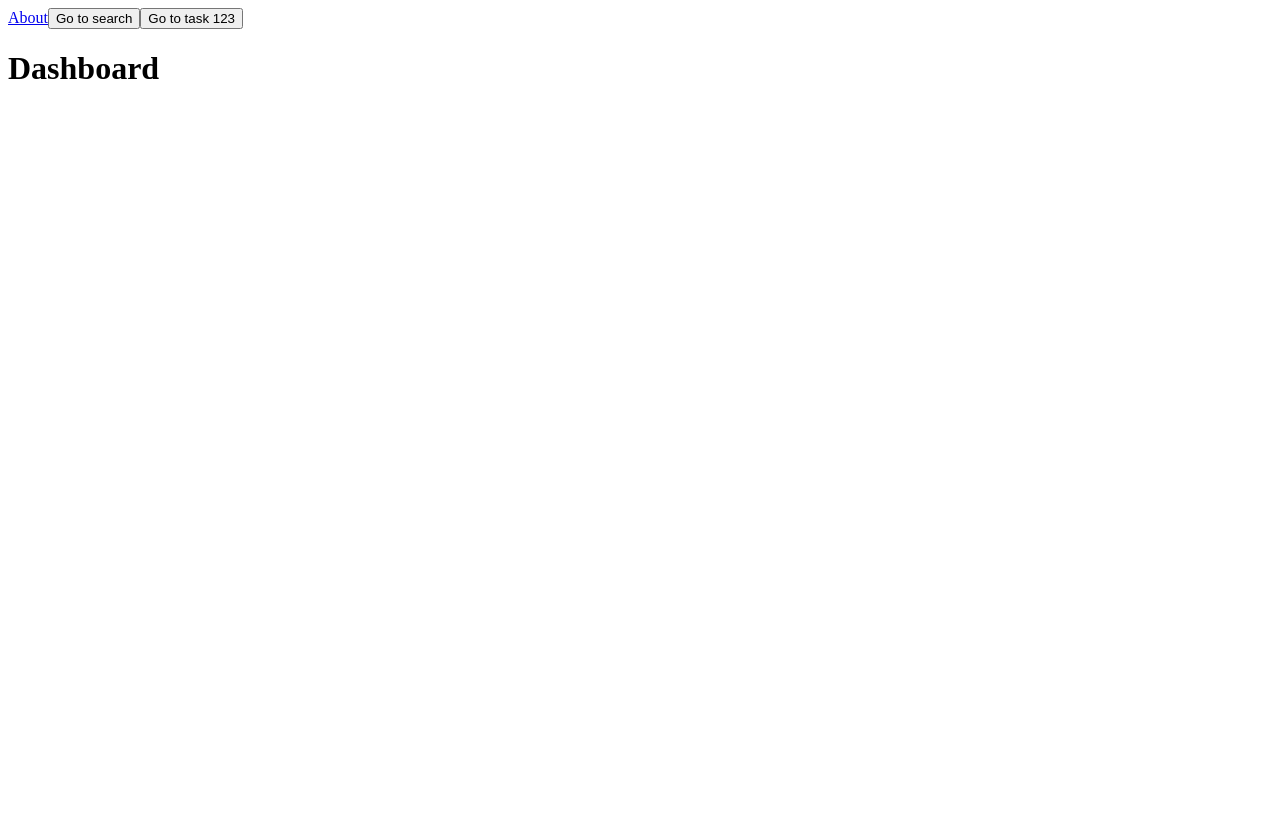
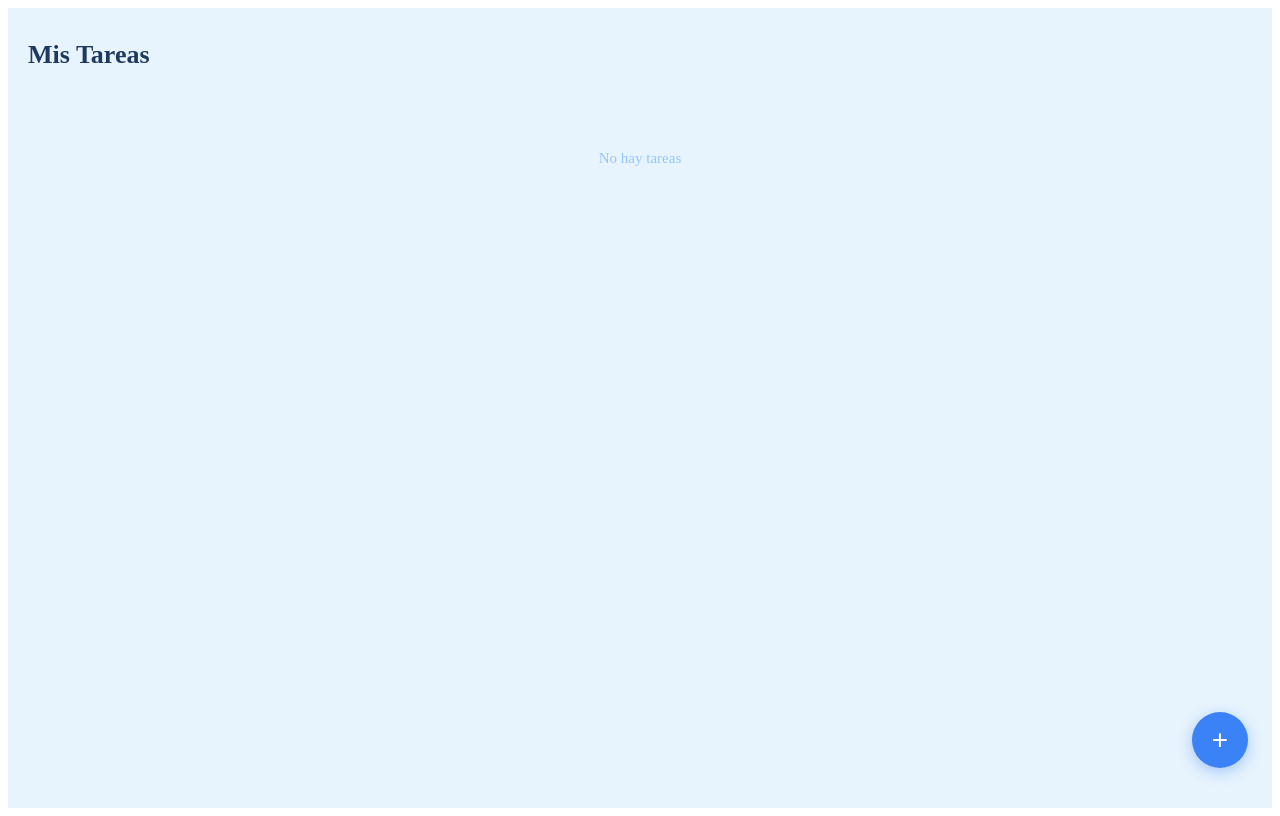
Before and after one commit to dotDynamo/todo-webfront, a React (Vite) app: page / in a window 1280 px wide. Built offline with nearby package versions, Linux system fonts and the light colour scheme.

Commit message:
feature/Add landing page to list all todos

```diff
--- /dev/null
+++ b/src/components/TodoCard/TodoCard.module.css
@@ -0,0 +1,31 @@
+.card {
+  background: #ffffff;
+  border-radius: 12px;
+  padding: 16px 20px;
+  border-left: 4px solid #3b82f6;
+  box-shadow: 0 2px 8px rgba(59, 130, 246, 0.08);
+}
+
+.cardCompleted {
+  border-left-color: #93c5fd;
+  opacity: 0.65;
+}
+
+.title {
+  font-size: 15px;
+  font-weight: 600;
+  color: #1e3a5f;
+  margin: 0 0 4px 0;
+}
+
+.titleCompleted {
+  text-decoration: line-through;
+  color: #94a3b8;
+}
+
+.description {
+  font-size: 13px;
+  color: #64748b;
+  margin: 0;
+  line-height: 1.4;
+}
--- /dev/null
+++ b/src/components/TodoCard/TodoCard.tsx
@@ -0,0 +1,19 @@
+import type { Todo } from '../../types/todo';
+import styles from './TodoCard.module.css';
+
+export interface TodoCardProps {
+  todo: Todo;
+}
+
+const TodoCard = ({ todo }: TodoCardProps) => {
+  return (
+    <div className={[styles.card, todo.completed ? styles.cardCompleted : ''].filter(Boolean).join(' ')}>
+      <h3 className={[styles.title, todo.completed ? styles.titleCompleted : ''].filter(Boolean).join(' ')}>
+        {todo.title}
+      </h3>
+      {todo.description && <p className={styles.description}>{todo.description}</p>}
+    </div>
+  );
+};
+
+export default TodoCard;
--- /dev/null
+++ b/src/pages/Home/Home.module.css
@@ -0,0 +1,52 @@
+.container {
+  min-height: 100vh;
+  background-color: #e8f4fd;
+  padding: 32px 20px 100px;
+  box-sizing: border-box;
+}
+
+.header {
+  margin-bottom: 24px;
+}
+
+.title {
+  font-size: 26px;
+  font-weight: 700;
+  color: #1e3a5f;
+  margin: 0;
+}
+
+.list {
+  display: flex;
+  flex-direction: column;
+  gap: 12px;
+  list-style: none;
+  padding: 0;
+  margin: 0;
+}
+
+.emptyState {
+  text-align: center;
+  color: #93c5fd;
+  font-size: 15px;
+  margin-top: 80px;
+}
+
+.fab {
+  position: fixed;
+  bottom: 32px;
+  right: 32px;
+  width: 56px;
+  height: 56px;
+  border-radius: 50%;
+  background-color: #3b82f6;
+  color: #ffffff;
+  border: none;
+  font-size: 28px;
+  line-height: 1;
+  cursor: pointer;
+  display: flex;
+  align-items: center;
+  justify-content: center;
+  box-shadow: 0 4px 16px rgba(59, 130, 246, 0.4);
+}
--- a/src/pages/Home/Home.tsx
+++ b/src/pages/Home/Home.tsx
@@ -1,30 +1,33 @@
-import React from 'react'
-import { Link, useNavigate } from 'react-router-dom';
+import type { Todo } from '../../types/todo';
+import TodoCard from '../../components/TodoCard/TodoCard';
+import styles from './Home.module.css';
+
+const todos: Todo[] = [];
 
 const Home = () => {
-    //variables
-    const navigate = useNavigate();
-    //functions
-    const navigateToSearch = () => {
-        navigate("/search")
-    }
+  return (
+    <div className={styles.container}>
+      <header className={styles.header}>
+        <h1 className={styles.title}>Mis Tareas</h1>
+      </header>
 
-    const navigateToTasks = (id: string) => {
-        navigate
-    }
-    //use effects
+      {todos.length === 0 ? (
+        <p className={styles.emptyState}>No hay tareas</p>
+      ) : (
+        <ul className={styles.list}>
+          {todos.map((todo) => (
+            <li key={todo.id}>
+              <TodoCard todo={todo} />
+            </li>
+          ))}
+        </ul>
+      )}
 
-    //render
-    return(
-        <div>
-           <div>
-            <Link to="/about">About</Link>
-            <button onClick={navigateToSearch}>Go to search</button>
-            <button onClick={() => navigateToTasks("123")}>Go to task 123</button>
-           </div>
-           <h1>Dashboard</h1>
-        </div>
-    );
+      <button className={styles.fab} aria-label="Nueva tarea">
+        +
+      </button>
+    </div>
+  );
 };
 
 export default Home;
--- /dev/null
+++ b/src/types/todo.ts
@@ -0,0 +1,7 @@
+export interface Todo {
+  id: string;
+  title: string;
+  description: string;
+  completed: boolean;
+  createdAt: string;
+}
```
Also changed, not shown: 2 other files (tests, documents, lock files or other folders).
